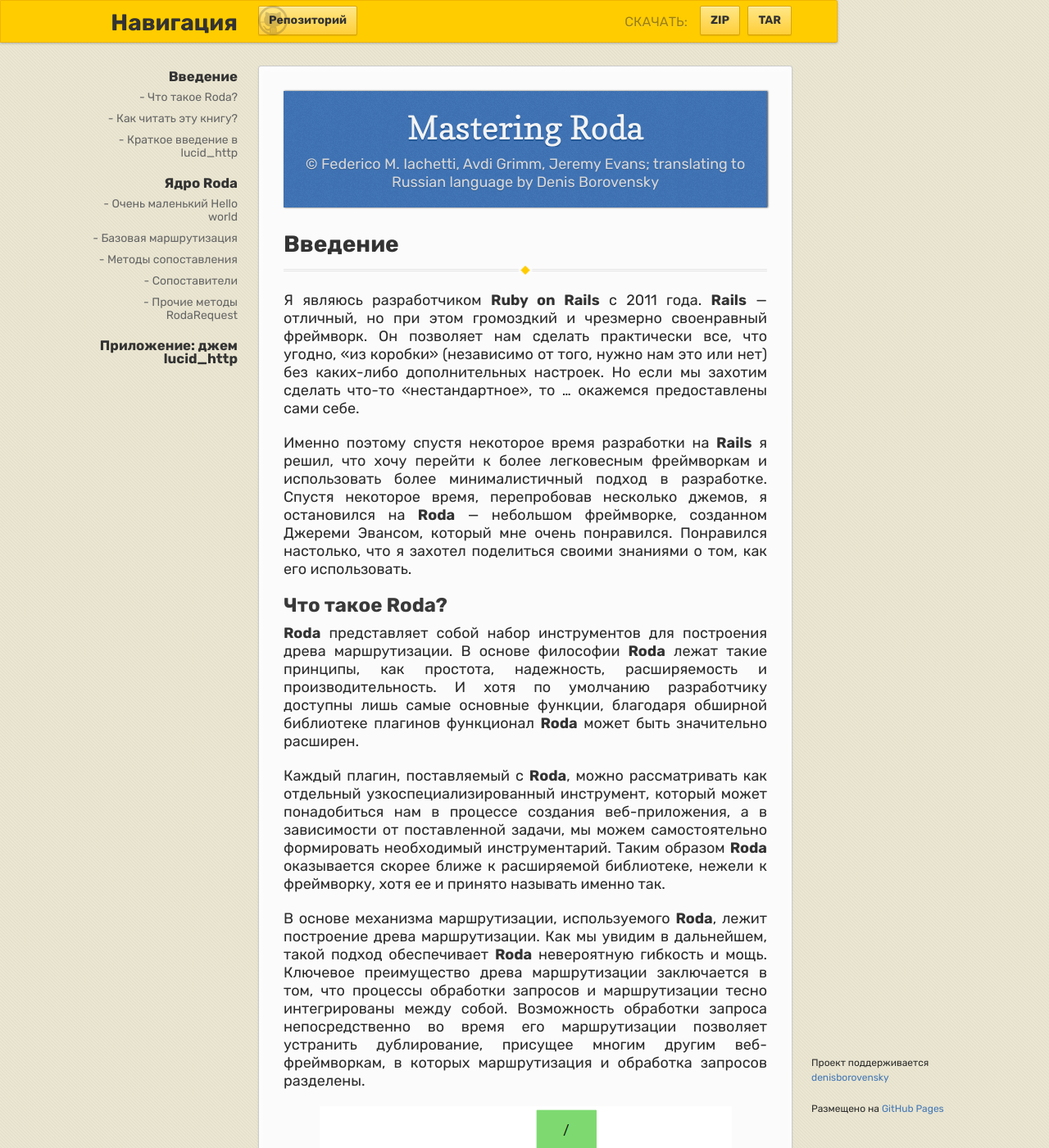
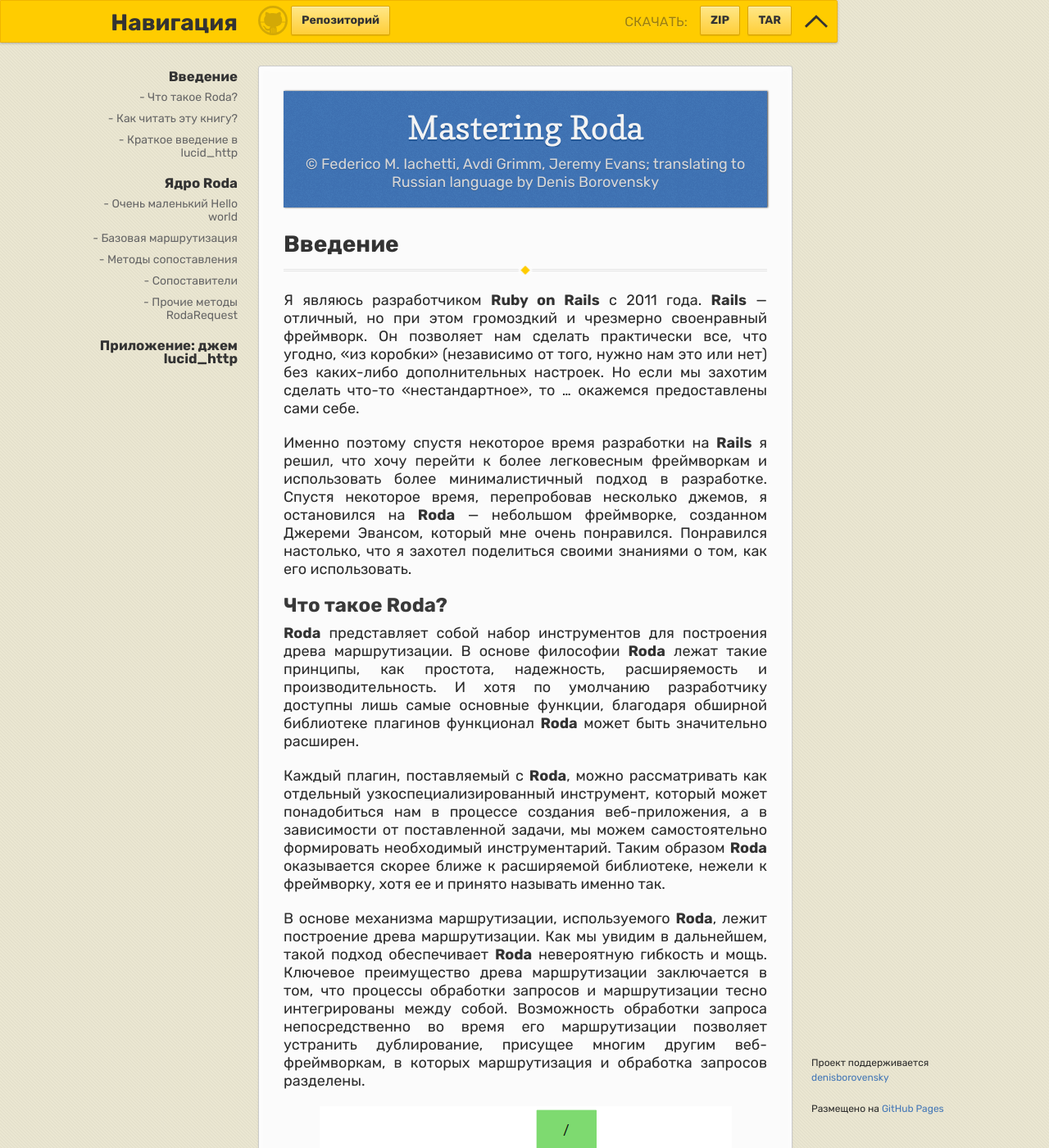
Before and after one commit to denisborovensky/github-pages-ebook-template, a Jekyll site: the page built from index.md, in a window 1280 px wide and 1400 px high. Shown: the whole window at 82% size. Built offline with Jekyll 4.4.1, drawn with Linux system fonts in a browser that asks for light colours; some web fonts are replaced; our own code applies the rules of GitHub Pages for plain Markdown files.

Commit message:
fix: change fork button position

```diff
--- a/_sass/jekyll-theme-leap-day.scss
+++ b/_sass/jekyll-theme-leap-day.scss
@@ -241,7 +241,7 @@
   .fork {
     position:fixed;
     left:50%;
-    margin-left:-325px;
+    margin-left:-285px;
     padding: 10px 12px;
     margin-top: 6px;
     line-height:14px;
@@ -290,7 +290,7 @@
     cursor: pointer;
   }
 
-  #scroll {
+  #logo {
     position: fixed;
     height: 36px;
     width: 36px;
@@ -299,7 +299,6 @@
     left: 50%;
     margin-left: -325px;
     background: url(../images/octocat-logo.svg) no-repeat center;
-    cursor: pointer;
   }
 }
 
```
